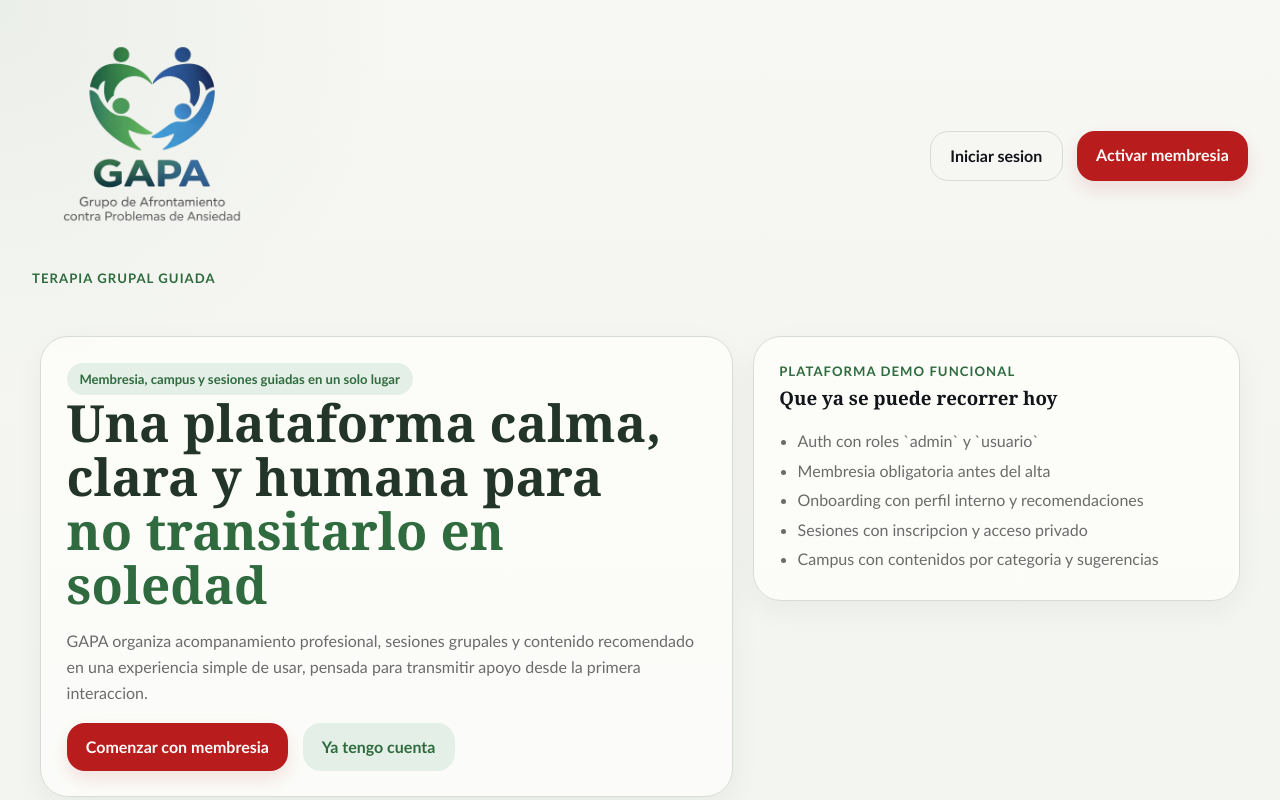
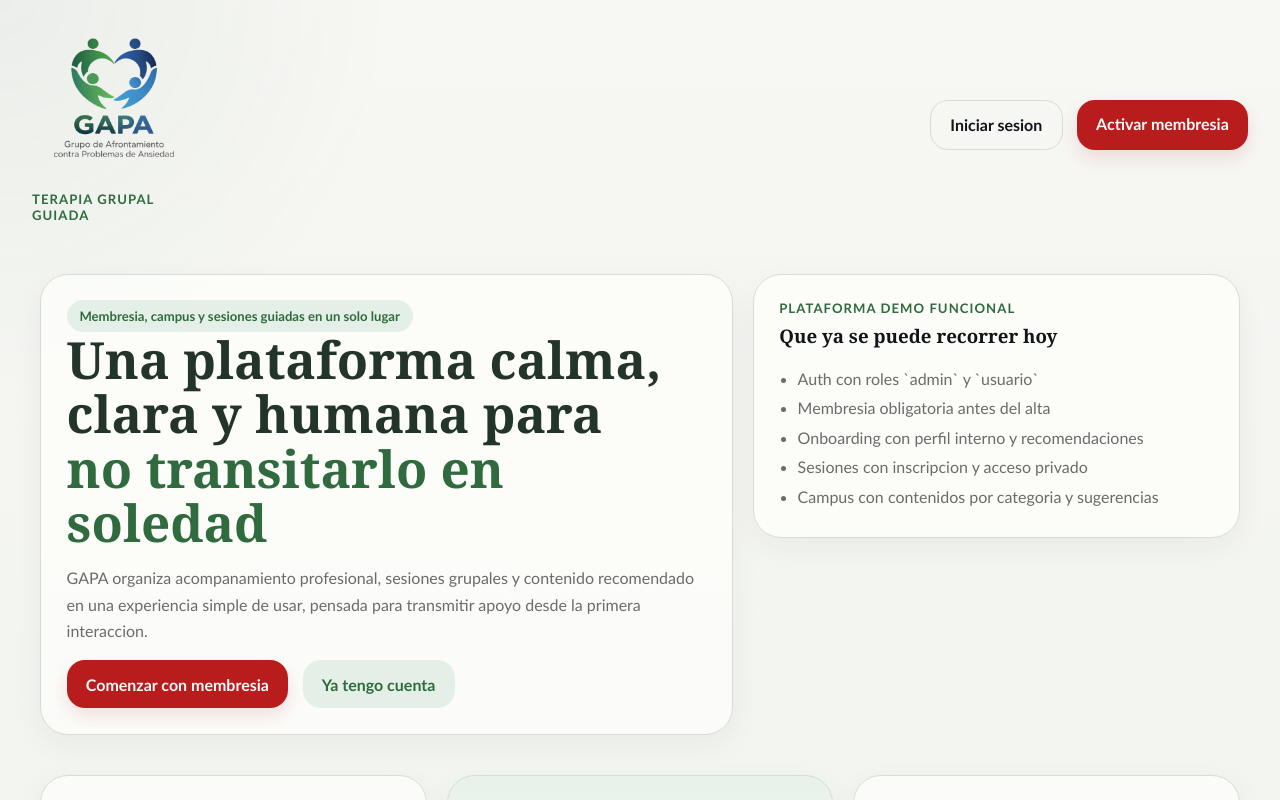
Before and after one commit to amirgeek/gapa-mockup, a React (Vite) app: page / in a window 1280 px wide. Shown: the top 800 px of the page. Built offline with nearby package versions, Linux system fonts and the light colour scheme.

Commit message:
Refine logo sizing across app

```diff
--- a/src/components/BrandLogo.jsx
+++ b/src/components/BrandLogo.jsx
@@ -4,7 +4,7 @@ export function BrandLogo({ to = '/', subtitle, size = 'md' }) {
   return (
     <Link to={to} className={`brand-lockup brand-lockup-${size}`} aria-label="GAPA">
       <img
-        className="brand-logo-image"
+        className={`brand-logo-image brand-logo-image-${size}`}
         src="/gapa-logo.png"
         alt="Logo de GAPA"
       />
--- a/src/index.css
+++ b/src/index.css
@@ -119,29 +119,44 @@ textarea {
 
 .brand-lockup {
   display: inline-grid;
-  gap: 0.6rem;
+  gap: 0.45rem;
   align-items: start;
 }
 
 .brand-lockup-sm {
-  max-width: 200px;
+  max-width: 136px;
 }
 
 .brand-lockup-md {
-  max-width: 240px;
+  max-width: 172px;
 }
 
 .brand-lockup-lg {
   justify-items: center;
   margin: 0 auto 0.25rem;
-  max-width: 260px;
+  max-width: 210px;
   text-align: center;
 }
 
 .brand-logo-image {
   width: 100%;
-  min-width: 80px;
   height: auto;
+  object-fit: contain;
+}
+
+.brand-logo-image-sm {
+  width: 132px;
+  min-width: 132px;
+}
+
+.brand-logo-image-md {
+  width: 164px;
+  min-width: 164px;
+}
+
+.brand-logo-image-lg {
+  width: 196px;
+  min-width: 196px;
 }
 
 .hero-grid,
```
